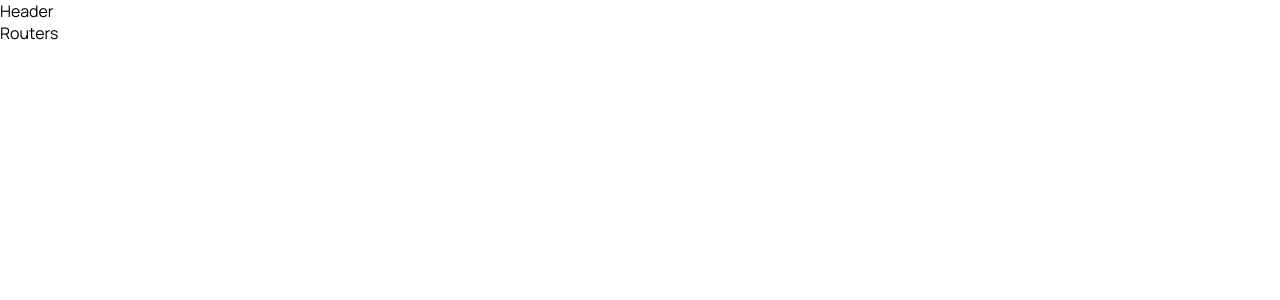
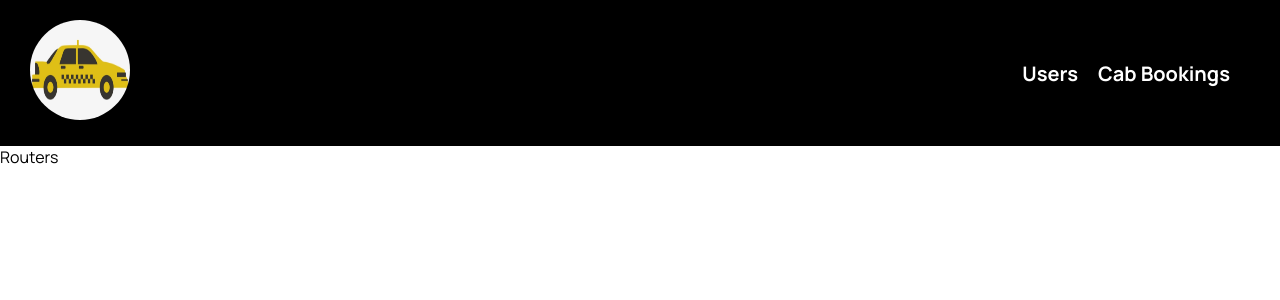
Before and after one commit to SANYA12SHARMA/2110996018_Scaler_Assignment, a React (Create React App) app in the folder client/: page / in a window 1280 px wide. Shown: the top 300 px of the page. Built offline with nearby package versions, Linux system fonts and the light colour scheme.

Commit message:
Header component modified

```diff
--- a/client/src/App.css
+++ b/client/src/App.css
@@ -8,3 +8,29 @@
 body {
     font-family: 'Manrope', sans-serif;
 }
+
+header {
+  background-color:black; /* Background color of the header */
+  padding: 20px 30px; /* Spacing inside the header */
+  display: flex;
+  justify-content: space-between;
+  align-items: center;
+  color: #fff;
+  font-weight: bold;
+  font-size: 20px;
+}
+
+.logo img {
+  width: 100px;
+  height: 100px;
+  border-radius: 50%;
+}
+
+nav ul {
+  list-style-type: none;
+  display: flex;
+}
+
+nav li {
+  margin-right: 20px;
+}
--- a/client/src/components/Header/Header.jsx
+++ b/client/src/components/Header/Header.jsx
@@ -1,10 +1,22 @@
 import React from 'react'
-
+import logo from '../../assets/images/logo.png';
 const Header = () => {
   return (
-    <div>
-      Header
+    <header>
+    <div className="logo">
+        <img src={logo} alt="Cab Logo" />
     </div>
+    <nav>
+      <ul>
+        <li>
+          Users
+        </li>
+        <li>
+          Cab Bookings
+        </li>
+      </ul>
+    </nav>
+  </header>
   )
 }
 
```
Also changed, not shown: client/src/assets/images/logo.png (added).
